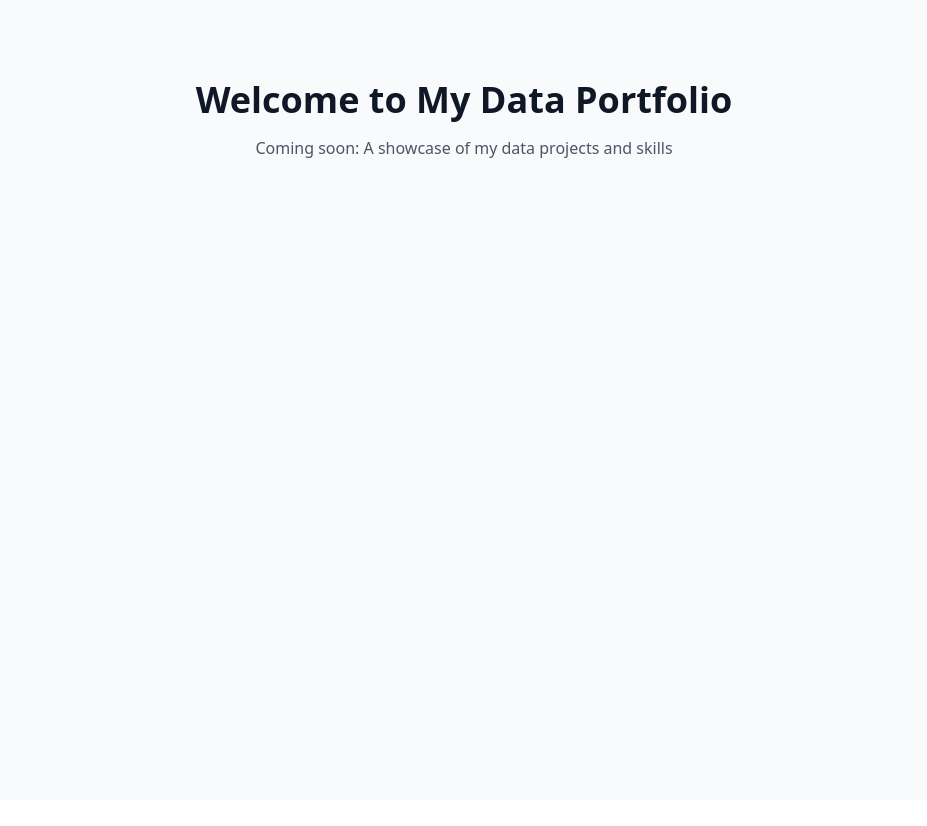
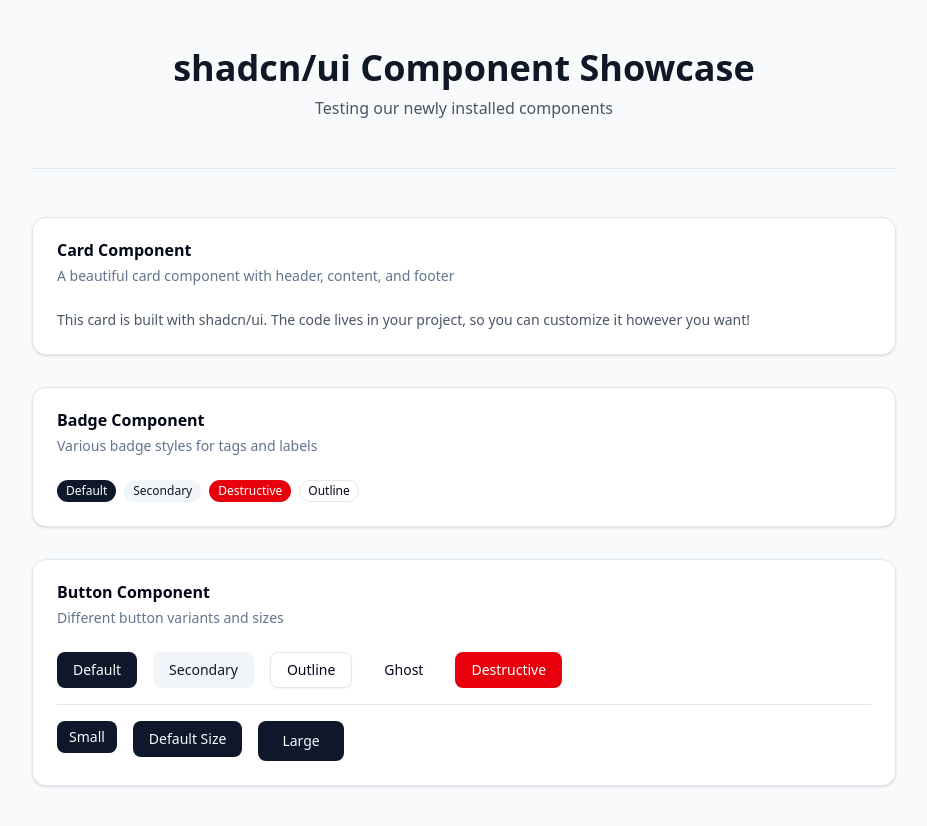
Before and after one commit to quantumudit/quantumudit-website, a Next.js app: page / in a window 1280 px wide. Shown: the top 826 px of the page, without its empty margins (176-1103 px from the left). Before the commit the page ends 800 px from the top, so only its background shows below. Built offline with nearby package versions, Linux system fonts and the light colour scheme.

Commit message:
feat(ui): add component showcase page for testing

```diff
--- a/app/page.tsx
+++ b/app/page.tsx
@@ -1,13 +1,80 @@
+import { Card, CardHeader, CardTitle, CardDescription, CardContent } from '@/components/ui/card';
+import { Badge } from '@/components/ui/badge';
+import { Button } from '@/components/ui/button';
+import { Separator } from '@/components/ui/separator';
+
 export default function Home() {
   return (
-    <main className="min-h-screen bg-gray-50 dark:bg-gray-900">
-      <div className="container mx-auto px-4 py-20">
-        <h1 className="text-4xl font-bold text-center text-gray-900 dark:text-white">
-          Welcome to My Data Portfolio
-        </h1>
-        <p className="text-center text-gray-600 dark:text-gray-400 mt-4">
-          Coming soon: A showcase of my data projects and skills
-        </p>
+    <main className="min-h-screen bg-gray-50 dark:bg-gray-900 py-12">
+      <div className="container mx-auto px-4 max-w-4xl">
+
+        {/* Page Header */}
+        <div className="text-center mb-12">
+          <h1 className="text-4xl font-bold text-gray-900 dark:text-white mb-2">
+            shadcn/ui Component Showcase
+          </h1>
+          <p className="text-gray-600 dark:text-gray-400">
+            Testing our newly installed components
+          </p>
+        </div>
+
+        <Separator className="mb-12" />
+
+        {/* Card Example */}
+        <Card className="mb-8">
+          <CardHeader>
+            <CardTitle>Card Component</CardTitle>
+            <CardDescription>
+              A beautiful card component with header, content, and footer
+            </CardDescription>
+          </CardHeader>
+          <CardContent>
+            <p className="text-sm text-gray-600 dark:text-gray-400">
+              This card is built with shadcn/ui. The code lives in your project,
+              so you can customize it however you want!
+            </p>
+          </CardContent>
+        </Card>
+
+        {/* Badge Examples */}
+        <Card className="mb-8">
+          <CardHeader>
+            <CardTitle>Badge Component</CardTitle>
+            <CardDescription>Various badge styles for tags and labels</CardDescription>
+          </CardHeader>
+          <CardContent>
+            <div className="flex flex-wrap gap-2">
+              <Badge>Default</Badge>
+              <Badge variant="secondary">Secondary</Badge>
+              <Badge variant="destructive">Destructive</Badge>
+              <Badge variant="outline">Outline</Badge>
+            </div>
+          </CardContent>
+        </Card>
+
+        {/* Button Examples */}
+        <Card>
+          <CardHeader>
+            <CardTitle>Button Component</CardTitle>
+            <CardDescription>Different button variants and sizes</CardDescription>
+          </CardHeader>
+          <CardContent>
+            <div className="flex flex-wrap gap-4">
+              <Button>Default</Button>
+              <Button variant="secondary">Secondary</Button>
+              <Button variant="outline">Outline</Button>
+              <Button variant="ghost">Ghost</Button>
+              <Button variant="destructive">Destructive</Button>
+            </div>
+            <Separator className="my-4" />
+            <div className="flex flex-wrap gap-4">
+              <Button size="sm">Small</Button>
+              <Button>Default Size</Button>
+              <Button size="lg">Large</Button>
+            </div>
+          </CardContent>
+        </Card>
+
       </div>
     </main>
   );
```
